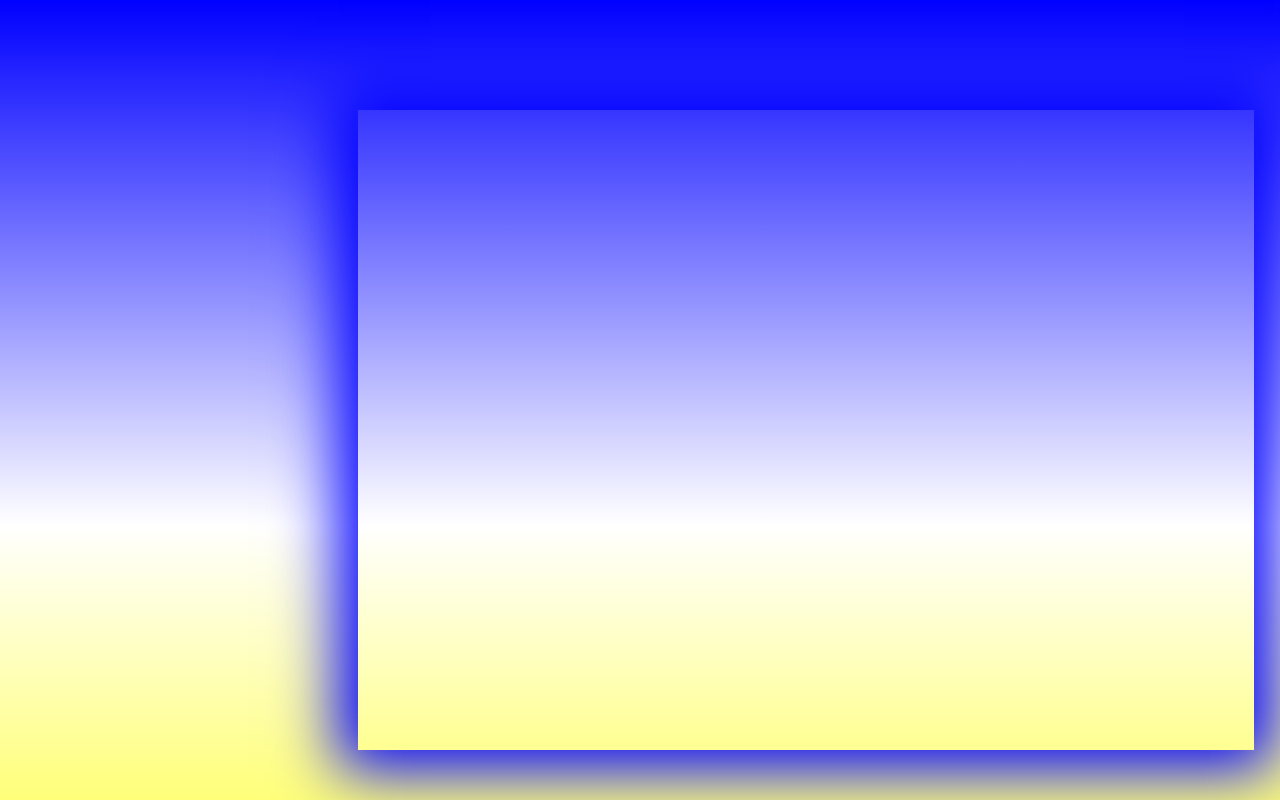
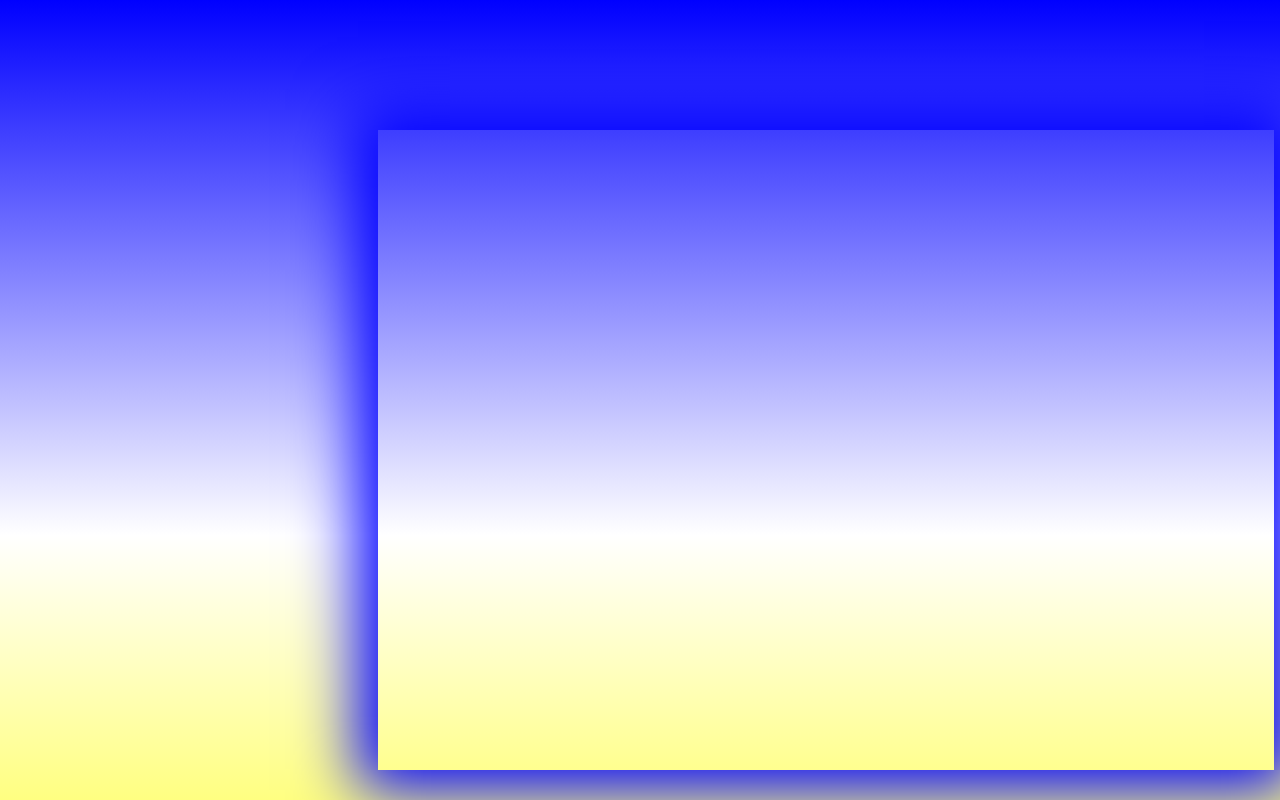
Before and after one commit to yzho364/yzho364.github.io, a plain HTML site: page geo-graphic/book-covers.html in a window 1280 px wide. Shown: the top 800 px of the page. Drawn offline with Linux system fonts and the light colour scheme.

Commit message:
Update main.css

```diff
--- a/geo-graphic/main.css
+++ b/geo-graphic/main.css
@@ -291,8 +291,8 @@
   height:80vh;
   box-shadow:0px 0px 60px 20px blue;
   margin-bottom: 300px;
-  margin-left: 350px;
-  margin-top: 110px;
+  margin-left: 370px;
+  margin-top: 130px;
 }
 
 
```
